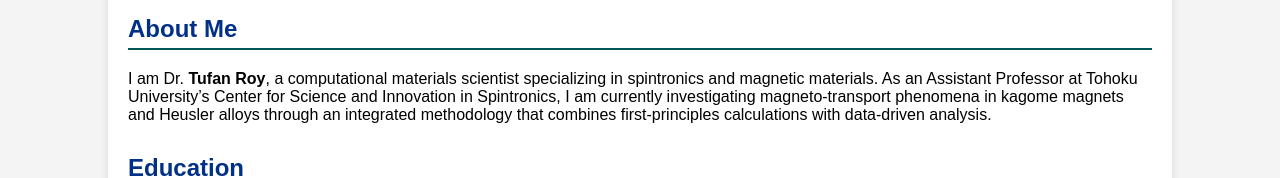
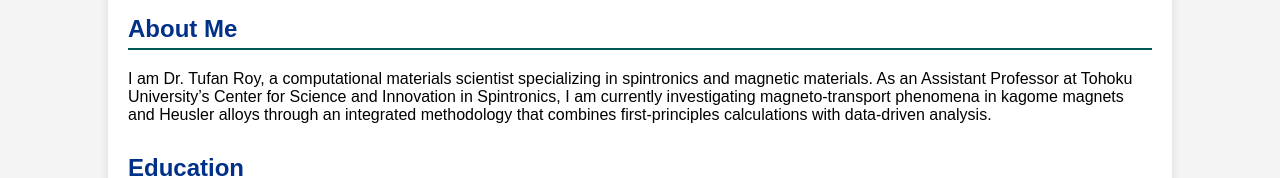
Before and after one commit to tufan12s/Tufan_roy, a plain HTML site: page index.html in a window 1280 px wide. Shown: the part 321-499 px from the top of the page. Drawn offline with Linux system fonts and the light colour scheme.

Commit message:
Update index.html

```diff
--- a/index.html
+++ b/index.html
@@ -165,7 +165,7 @@
     <div class="container">
         <div id="about" class="section">
             <h2>About Me</h2>
-            <p>I am Dr. <span class="highlight">Tufan Roy</span>, a computational materials scientist specializing in spintronics and magnetic materials. As an Assistant Professor at Tohoku University’s Center for Science and Innovation in Spintronics, I am currently investigating magneto-transport phenomena in kagome magnets and Heusler alloys through an integrated methodology that combines first-principles calculations with data-driven analysis.</p>
+            <p>I am Dr. Tufan Roy, a computational materials scientist specializing in spintronics and magnetic materials. As an Assistant Professor at Tohoku University’s Center for Science and Innovation in Spintronics, I am currently investigating magneto-transport phenomena in kagome magnets and Heusler alloys through an integrated methodology that combines first-principles calculations with data-driven analysis.</p>
         </div>
 
         <div id="education" class="section">
```
